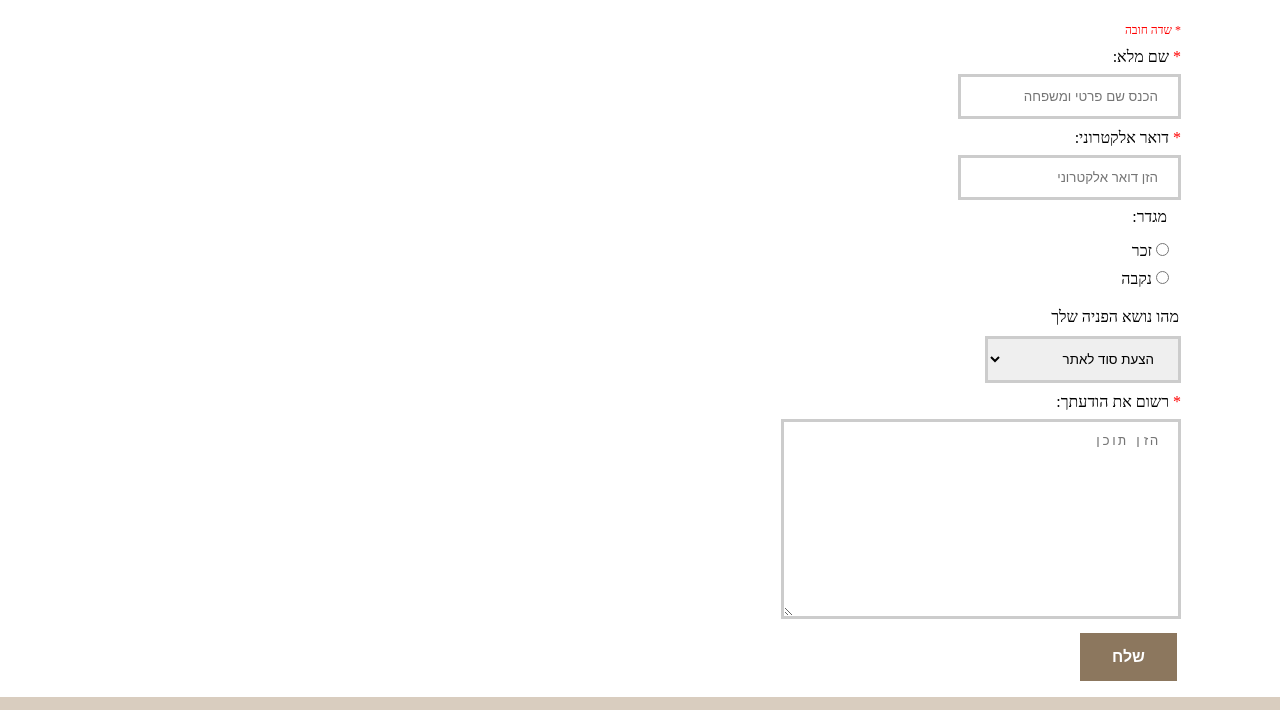
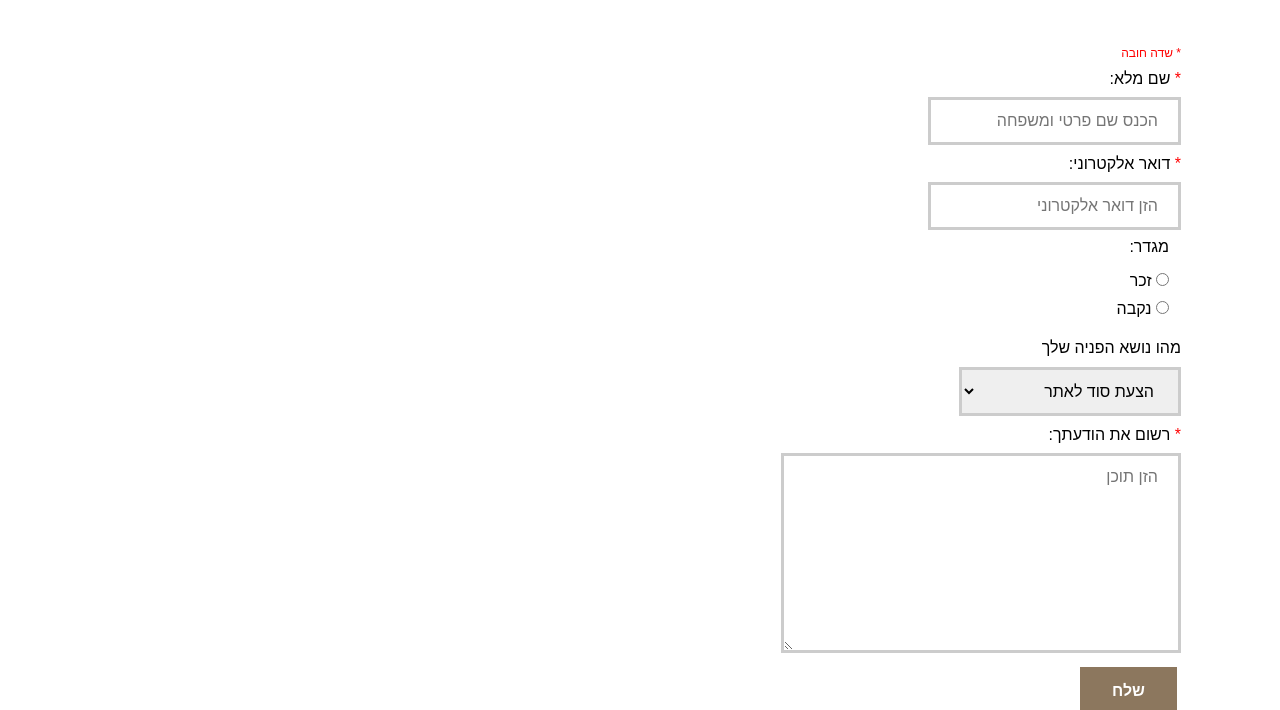
Before and after one commit to ItskovT/secret-of-grandma, a plain HTML site: page contactUs.html in a window 1280 px wide. Shown: the part 170-880 px from the top of the page. Drawn offline with nearby package versions, Linux system fonts and the light colour scheme.

Commit message:
Update contactUs.html

```diff
--- a/contactUs.html
+++ b/contactUs.html
@@ -10,7 +10,7 @@
 	<link rel="icon" href="image/grandmother_logo.png" type="image/png" sizes="16x16">
 
     <!-- CSS -->
-
+	<link rel="stylesheet" href="https://unpkg.com/purecss@1.0.1/build/pure-min.css" integrity="sha384-oAOxQR6DkCoMliIh8yFnu25d7Eq/PHS21PClpwjOTeU2jRSq11vu66rf90/cZr47" crossorigin="anonymous">
 	<link href="styles/header-footer.css" rel="stylesheet" />
 	<link href="styles/contact.css" rel="stylesheet" />
 
```
